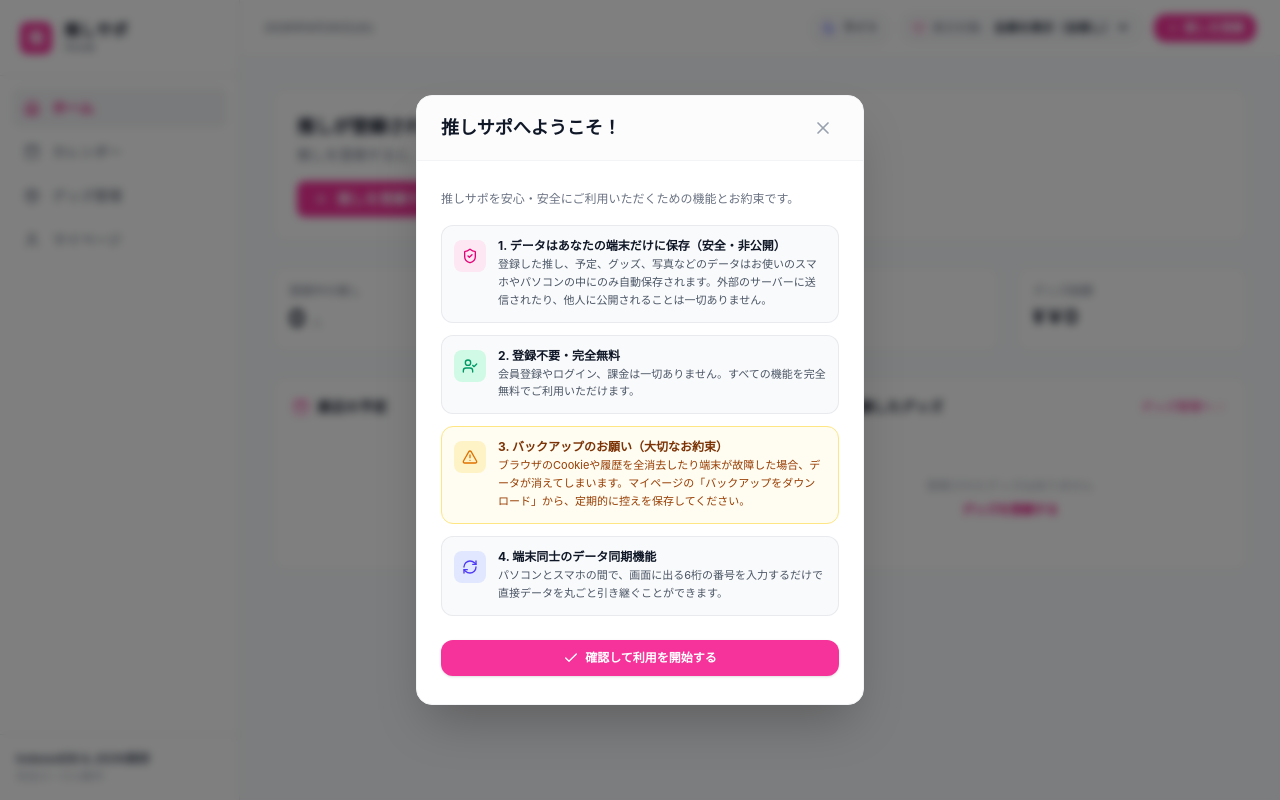
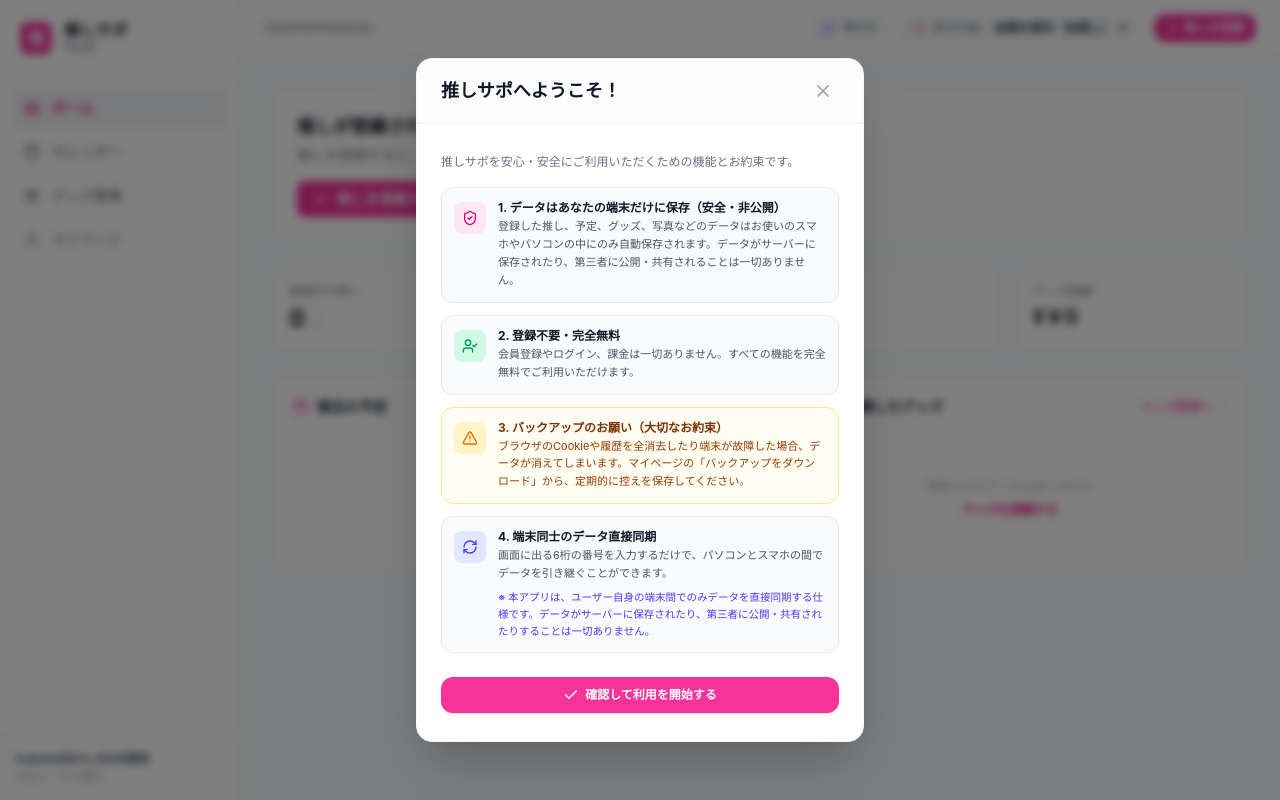
Before and after one commit to toku0716/oshi_web, a React (Vite) app: page / in a window 1280 px wide. Built offline with nearby package versions, Linux system fonts and the light colour scheme.

Commit message:
docs: 端末間直接同期およびサーバー不保持・非公開の明記事項を追加

```diff
--- a/src/components/modals/DeviceSyncModal.tsx
+++ b/src/components/modals/DeviceSyncModal.tsx
@@ -254,6 +254,11 @@ export const DeviceSyncModal: React.FC<DeviceSyncModalProps> = ({
                 </div>
               </button>
             </div>
+
+            {/* Privacy & Direct Sync Notice */}
+            <div className="p-2.5 rounded-lg bg-indigo-50/70 dark:bg-indigo-950/30 border border-indigo-100 dark:border-indigo-900/30 text-[10.5px] text-indigo-700 dark:text-indigo-300 leading-relaxed text-center">
+              ※ 本アプリは、ユーザー自身の端末間でのみデータを直接同期する仕様です。データがサーバーに保存されたり、第三者に公開・共有されたりすることは一切ありません。
+            </div>
           </div>
         )}
 
--- a/src/components/modals/TermsModal.tsx
+++ b/src/components/modals/TermsModal.tsx
@@ -43,7 +43,7 @@ export const TermsModal: React.FC<TermsModalProps> = ({
                 1. データはあなたの端末だけに保存（安全・非公開）
               </h4>
               <p className="text-gray-600 dark:text-gray-400 leading-relaxed text-[11px]">
-                登録した推し、予定、グッズ、写真などのデータはお使いのスマホやパソコンの中にのみ自動保存されます。外部のサーバーに送信されたり、他人に公開されることは一切ありません。
+                登録した推し、予定、グッズ、写真などのデータはお使いのスマホやパソコンの中にのみ自動保存されます。データがサーバーに保存されたり、第三者に公開・共有されることは一切ありません。
               </p>
             </div>
           </div>
@@ -85,10 +85,13 @@ export const TermsModal: React.FC<TermsModalProps> = ({
             </div>
             <div className="space-y-0.5 text-xs">
               <h4 className="font-bold text-gray-900 dark:text-white text-xs">
-                4. 端末同士のデータ同期機能
+                4. 端末同士のデータ直接同期
               </h4>
               <p className="text-gray-600 dark:text-gray-400 leading-relaxed text-[11px]">
-                パソコンとスマホの間で、画面に出る6桁の番号を入力するだけで直接データを丸ごと引き継ぐことができます。
+                画面に出る6桁の番号を入力するだけで、パソコンとスマホの間でデータを引き継ぐことができます。
+              </p>
+              <p className="text-indigo-600 dark:text-indigo-400 leading-relaxed text-[10.5px] font-medium pt-1">
+                ※ 本アプリは、ユーザー自身の端末間でのみデータを直接同期する仕様です。データがサーバーに保存されたり、第三者に公開・共有されたりすることは一切ありません。
               </p>
             </div>
           </div>
--- a/src/pages/MyPageView.tsx
+++ b/src/pages/MyPageView.tsx
@@ -284,8 +284,8 @@ export const MyPageView: React.FC<MyPageViewProps> = ({ onOpenOshiModal, onOpenT
               <RefreshCw className="w-3.5 h-3.5 text-pink-500" />
               <span>端末同士のデータ同期（PC・スマホ）</span>
             </div>
-            <p className="text-[11px] text-gray-400 mt-0.5">
-              画面に出る6桁の番号を入力するだけで、もう片方の端末とデータを丸ごと同期します。
+            <p className="text-[11px] text-gray-500 dark:text-gray-400 mt-0.5">
+              画面に出る6桁の番号で直接同期。端末間でのみ通信するため、データがサーバーに保存・公開されることは一切ありません。
             </p>
           </div>
 
```
